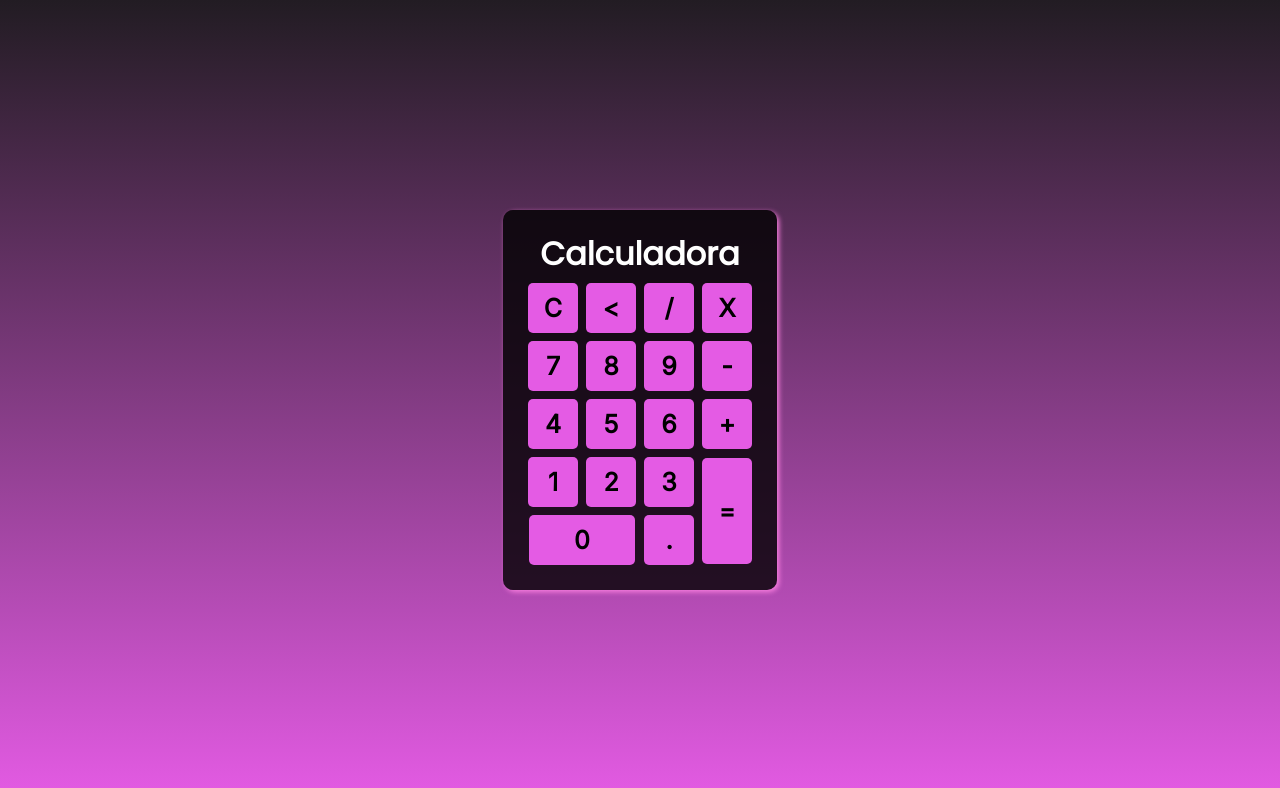
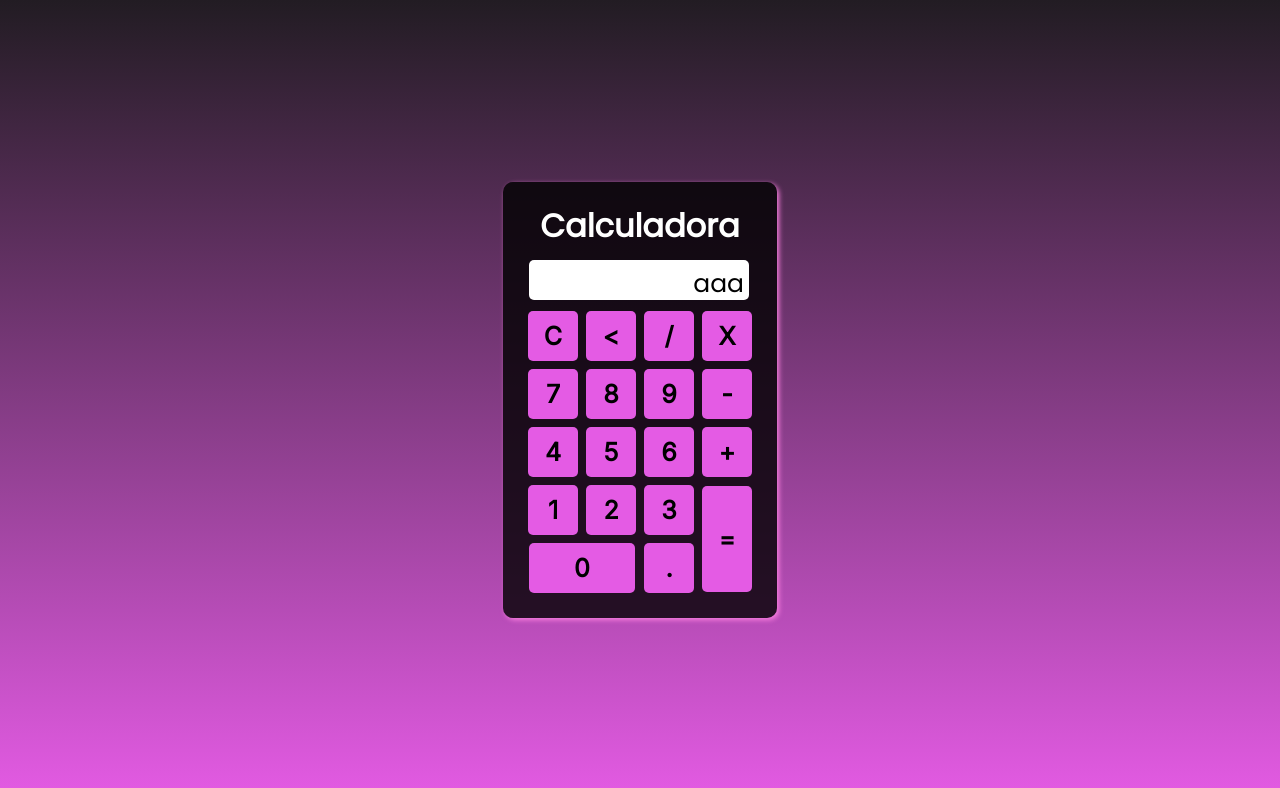
Before and after one commit to julia-gegers/Calculadora, a plain HTML site: page index.html in a window 1280 px wide. Drawn offline with Linux system fonts and the light colour scheme.

Commit message:
estilização finalizada

```diff
--- a/index.html
+++ b/index.html
@@ -11,7 +11,7 @@
     <div class="fundo">
         <div class="calc">
             <h1>Calculadora</h1>
-            <p id="resultado"></p>
+            <p id="resultado">aaa</p>
 
             <table>
                 <tr>
--- a/style.css
+++ b/style.css
@@ -47,4 +47,16 @@ body{
 
 #resultado{
     background-color: white;
+    width: 210px;
+    height: 30px;
+    margin: 6px;
+    color: black;
+    font-size: 25px;
+    text-align: right;
+    padding: 5px;
+    border-radius: 5px;
 }
+
+h1{
+    margin-bottom: 10px;
+}
```
